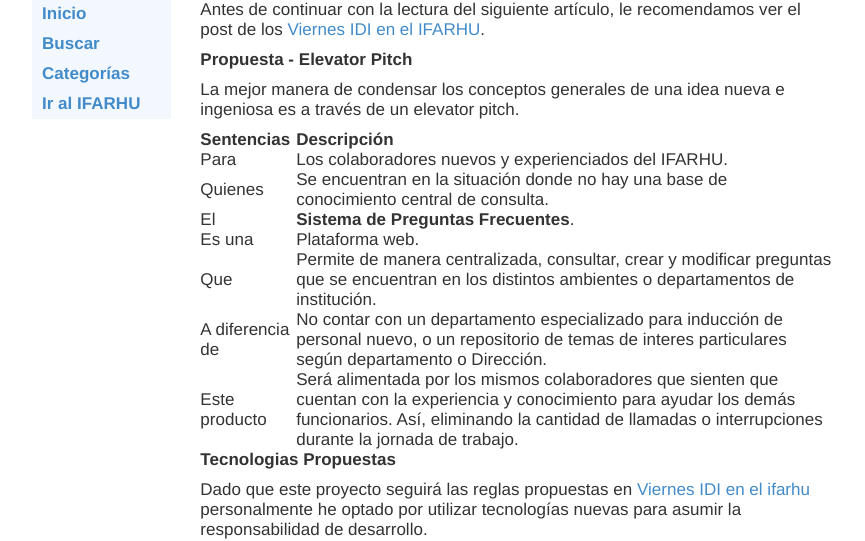
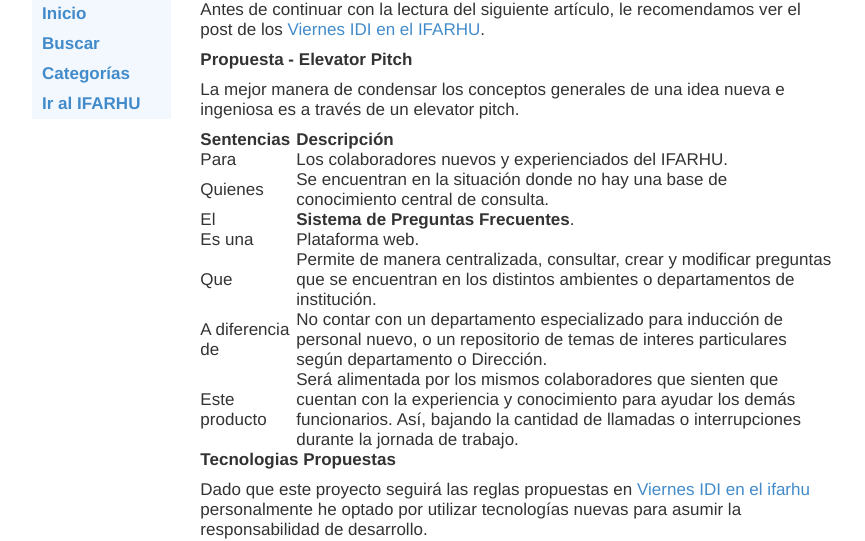
Before and after one commit to IFARHU/ifarhu.github.io, a Jekyll site: the page built from _posts/Innovacion/2016-09-01-proyecto-idi-pregunta-frecuentes.md, in a window 1280 px wide. Shown: the part 219-760 px from the top of the page, without its empty margins (193-1058 px from the left). Built offline with Jekyll 4.4.1, drawn with Linux system fonts in a browser that asks for light colours; some web fonts are replaced; comment, search, counter and statistics services are not loaded.

Commit message:
IB - Corrigiendo wording de propuesta en el elevator pitch.

```diff
--- a/_posts/Innovacion/2016-09-01-proyecto-idi-pregunta-frecuentes.md
+++ b/_posts/Innovacion/2016-09-01-proyecto-idi-pregunta-frecuentes.md
@@ -24,7 +24,7 @@ La mejor manera de condensar los conceptos generales de una idea nueva e ingenio
 | Es una | Plataforma web. |
 | Que | Permite de manera centralizada, consultar, crear y modificar preguntas que se encuentran en los distintos ambientes o departamentos de institución. |
 | A diferencia de | No contar con un departamento especializado para inducción de personal nuevo, o un repositorio de temas de interes particulares según departamento o Dirección. |
-| Este producto | Será alimentada por los mismos colaboradores que sienten que cuentan con la experiencia y conocimiento para ayudar los demás funcionarios. Así, eliminando la cantidad de llamadas o interrupciones durante la jornada de trabajo. |
+| Este producto | Será alimentada por los mismos colaboradores que sienten que cuentan con la experiencia y conocimiento para ayudar los demás funcionarios. Así, bajando la cantidad de llamadas o interrupciones durante la jornada de trabajo. |
 
 **Tecnologias Propuestas**
 
```
